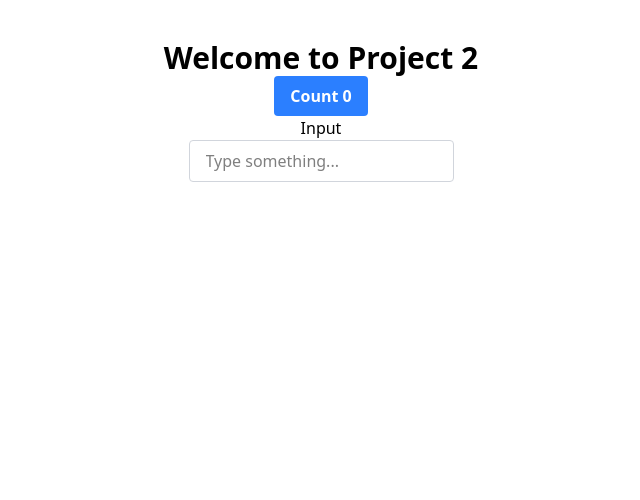
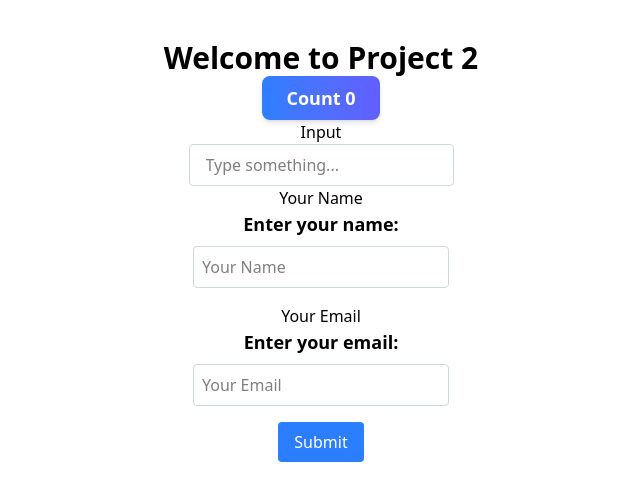
Before and after one commit to mohamedalsamrai/React, a React (Vite) app in the folder project2/: page / in a window 1280 px wide. Shown: the top 500 px of the page, without its empty margins (319-959 px from the left). Built offline with nearby package versions, Linux system fonts and the light colour scheme.

Commit message:
add form

```diff
--- a/project2/src/App.tsx
+++ b/project2/src/App.tsx
@@ -1,5 +1,6 @@
 import "./App.css";
 import Button from "./Button";
+import Form from "./Form";
 import Input from "./Input";
 
 function App() {
@@ -10,6 +11,7 @@ function App() {
         <Button label="Count " />
 
         <Input />
+        <Form />
       </div>
     </>
   );
--- a/project2/src/Button.tsx
+++ b/project2/src/Button.tsx
@@ -5,7 +5,8 @@ function Button({ label }: { label: string }) {
 
   return (
     <button
-      className="bg-blue-500 text-white px-4 py-2 rounded hover:bg-blue-700 cursor-pointer font-bold"
+       className="bg-gradient-to-r from-blue-500 to-indigo-500 text-white px-6 py-2 rounded-lg shadow-md hover:from-blue-600 hover:to-indigo-600 transition font-semibold text-lg"
+
       onClick={() => setCounter(counter + 1)}
     >
       {label}{counter}
@@ -13,4 +14,5 @@ function Button({ label }: { label: string }) {
   );
 }
 
+
 export default Button;
--- /dev/null
+++ b/project2/src/Form.tsx
@@ -0,0 +1,36 @@
+import { useState } from "react";
+function Form() {
+    const [formData, setFormData] = useState({
+        name: "",
+        email: ""
+    });
+
+
+  return (
+    <form className="flex flex-col items-center">
+        <p>Your Name {formData.name}</p>
+      <label className="mb-2 text-lg font-semibold">Enter your name:</label>
+      <input
+      onChange={(e) => setFormData({ ...formData, name: e.target.value })}
+        type="text"
+        className="border border-gray-300 p-2 rounded mb-4 w-64"
+        placeholder="Your Name"
+      />
+      <p>Your Email {formData.email}</p>
+        <label className="mb-2 text-lg font-semibold">Enter your email:</label>
+        <input
+        type="email"
+        onChange={(e) => setFormData({ ...formData, email: e.target.value })}
+        className="border border-gray-300 p-2 rounded mb-4 w-64"
+        placeholder="Your Email"
+        />
+      <button
+        type="submit"
+        className="bg-blue-500 text-white px-4 py-2 rounded hover:bg-blue-600"
+      >
+        Submit
+      </button>
+    </form>
+  );
+}
+export default Form;
```
